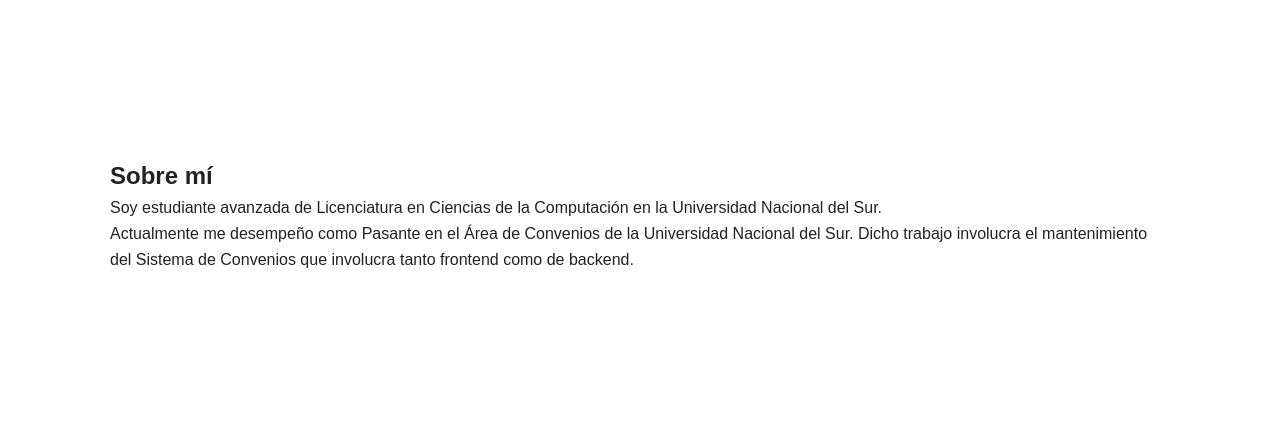
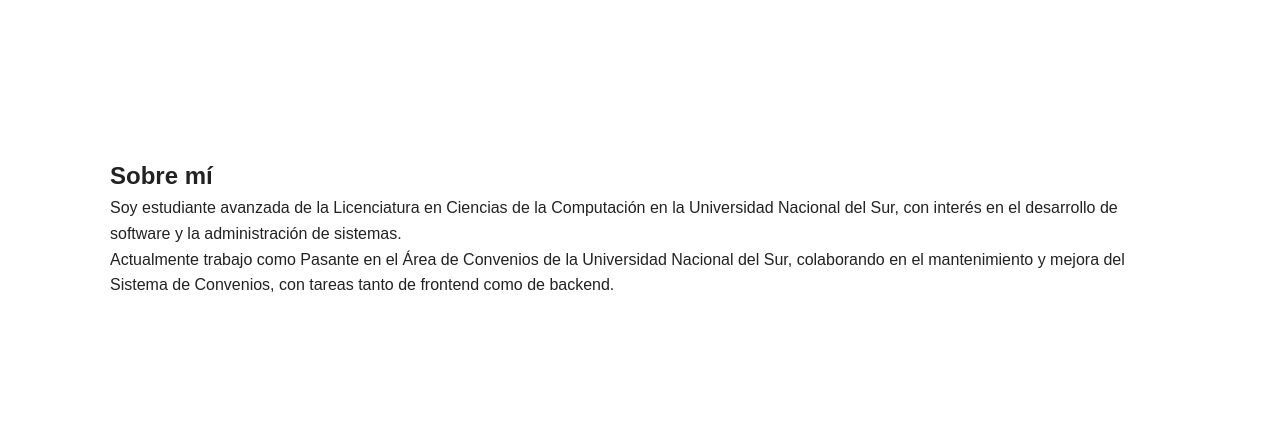
Before and after one commit to degiusticamila/degiusticamila.github.io, a plain HTML site: page index.html in a window 1280 px wide. Shown: the part 177-606 px from the top of the page. Drawn offline with Linux system fonts and the light colour scheme.

Commit message:
about me

```diff
--- a/index.html
+++ b/index.html
@@ -30,8 +30,8 @@
 
 <section id="about" class="about-section">
     <h2>Sobre mí</h2>
-    <p>Soy estudiante avanzada de Licenciatura en Ciencias de la Computación en la Universidad Nacional del Sur.</p>
-    <p>Actualmente me desempeño como Pasante en el Área de Convenios de la Universidad Nacional del Sur. Dicho trabajo involucra el mantenimiento del Sistema de Convenios que involucra tanto frontend como de backend.</p>
+    <p>Soy estudiante avanzada de la Licenciatura en Ciencias de la Computación en la Universidad Nacional del Sur, con interés en el desarrollo de software y la administración de sistemas.</p>
+    <p>Actualmente trabajo como Pasante en el Área de Convenios de la Universidad Nacional del Sur, colaborando en el mantenimiento y mejora del Sistema de Convenios, con tareas tanto de frontend como de backend.</p>
 </section>
 
 <section id="technologies" class="technologies-section">
```
